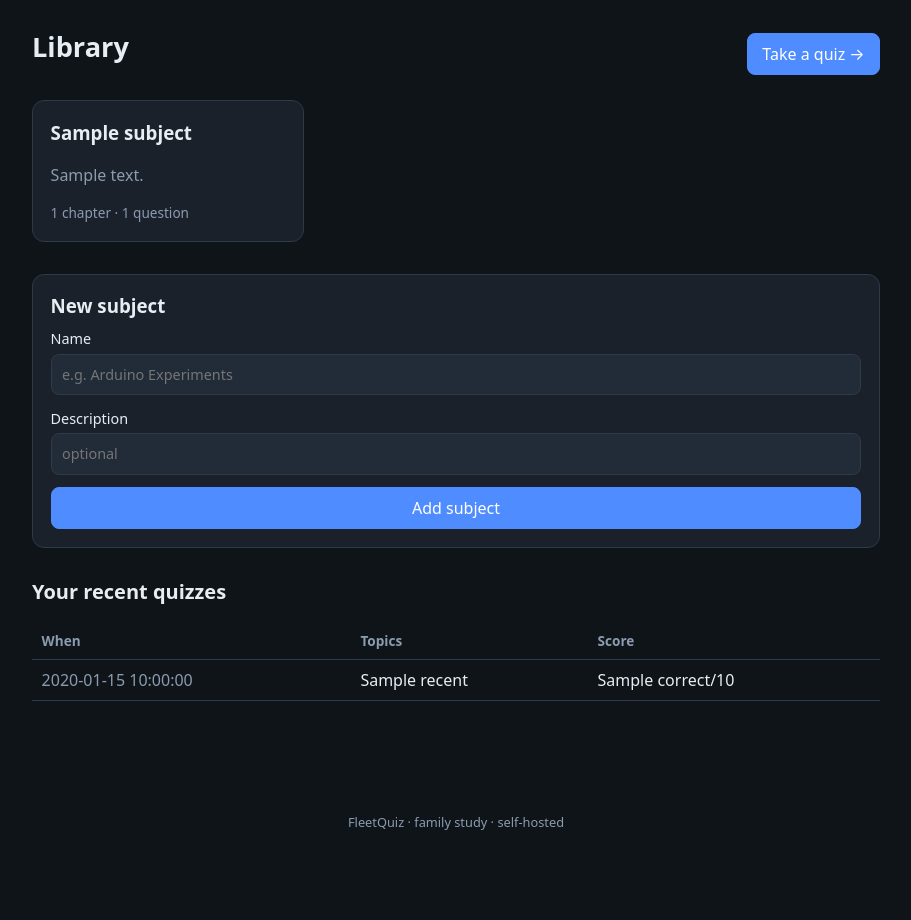
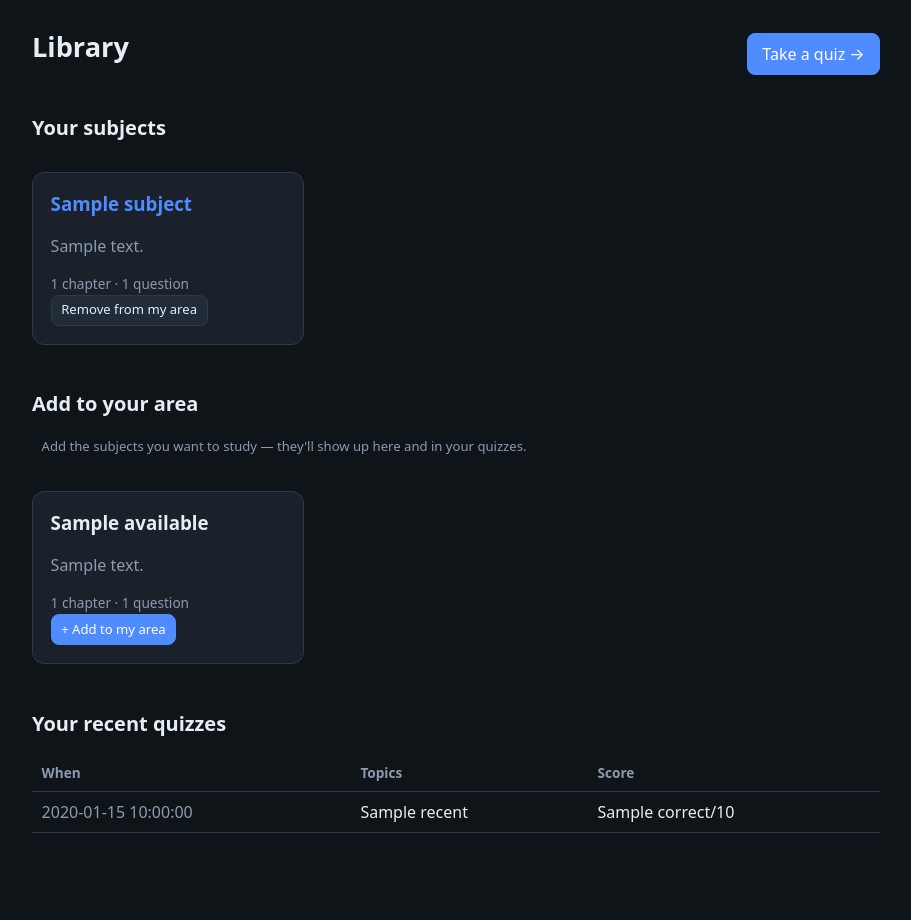
Before and after one commit to bravosierra99/llm_quiz_server, a FastAPI app: template app/templates/index.html in a window 1280 px wide. Shown: the part 53-973 px from the top of the page, without its empty margins (184-1095 px from the left). Before the commit the page ends 883 px from the top, so only its background shows below. Run offline with FastAPI, Linux system fonts and the light colour scheme; the template is opened without the code that fills it: most values are stand-ins (such as "Sample title", 1, 10 or a date in 2020); parts of the project's set-up code (start-up, migrations or seed data) failed here and were passed over; some libraries are stand-ins or nearby versions.

Commit message:
Per-user subject libraries, per-subject select-all, X/N mastered badge
- user_subjects table: each person adds subjects to their own learning area.
  Library splits into 'Your subjects' + 'Add to your area'; quiz setup shows only
  enrolled subjects; creating a subject auto-enrolls the admin. Enroll/unenroll
  routes. Pure UI scoping for the family LAN app, not a security boundary.
- Quiz setup groups chapters under each subject with a per-subject 'Select all'
  (scoped via data-subject), replacing the single global toggle.
- chapter_progress now reports one signal — '<mastered>/<total> mastered' — using
  the existing SM-2 mastery bar (reps>=2 AND interval>=21d). Dropped the 'to
  review'/'learned' wording and the due-based condition from the per-question
  count (a mastered-but-now-due question still counts as mastered).

Verified via TestClient (production-pinned deps): auto-enroll, enrolled/available
split, enroll/unenroll, quiz-setup filtering + per-subject select-all scoping,
mastery label format, non-admin cannot create subjects.

Co-Authored-By: Claude Opus 4.8 <noreply@anthropic.com>

```diff
--- a/app/db.py
+++ b/app/db.py
@@ -35,6 +35,17 @@ CREATE TABLE IF NOT EXISTS chapters (
     name       TEXT NOT NULL,
     position   INTEGER NOT NULL DEFAULT 0,
     created_at TEXT NOT NULL DEFAULT (datetime('now'))
+);
+
+-- Which subjects a user has added to their personal learning area. The library
+-- and quiz setup show only a user's enrolled subjects; everyone curates their
+-- own list (e.g. Arduino for one person, WSET for another). Pure UI scoping for
+-- this family LAN app — not a security boundary.
+CREATE TABLE IF NOT EXISTS user_subjects (
+    user_id    INTEGER NOT NULL REFERENCES users(id) ON DELETE CASCADE,
+    subject_id INTEGER NOT NULL REFERENCES subjects(id) ON DELETE CASCADE,
+    created_at TEXT NOT NULL DEFAULT (datetime('now')),
+    PRIMARY KEY (user_id, subject_id)
 );
 
 -- Reference material a question can be traced back to: a pasted passage, an
@@ -159,6 +170,7 @@ CREATE TABLE IF NOT EXISTS proposals (
 );
 
 CREATE INDEX IF NOT EXISTS idx_chapters_subject ON chapters(subject_id);
+CREATE INDEX IF NOT EXISTS idx_user_subjects_user ON user_subjects(user_id);
 CREATE INDEX IF NOT EXISTS idx_flags_question ON question_flags(question_id);
 CREATE INDEX IF NOT EXISTS idx_jobs_status ON jobs(status);
 CREATE INDEX IF NOT EXISTS idx_proposals_status ON proposals(status);
--- a/app/main.py
+++ b/app/main.py
@@ -105,29 +105,62 @@ def index(request: Request):
     user, redirect = require_user(request)
     if redirect:
         return redirect
-    with get_conn() as conn:
-        subjects = [dict(r) for r in conn.execute("""
-            SELECT s.*,
+    counts = """SELECT s.*,
                    (SELECT COUNT(*) FROM chapters c WHERE c.subject_id = s.id) AS chapter_count,
                    (SELECT COUNT(*) FROM questions q JOIN chapters c ON q.chapter_id = c.id
                       WHERE c.subject_id = s.id) AS question_count
-            FROM subjects s ORDER BY s.name
-        """)]
+            FROM subjects s"""
+    with get_conn() as conn:
+        # A user's library is the subjects they've added to their area; the rest
+        # are offered under "add to your area".
+        enrolled = [dict(r) for r in conn.execute(
+            counts + " JOIN user_subjects us ON us.subject_id = s.id AND us.user_id = ?"
+            " ORDER BY s.name", (user["id"],))]
+        available = [dict(r) for r in conn.execute(
+            counts + " WHERE s.id NOT IN (SELECT subject_id FROM user_subjects WHERE user_id = ?)"
+            " ORDER BY s.name", (user["id"],))]
         recent = [dict(r) for r in conn.execute("""
             SELECT * FROM quiz_sessions WHERE user_id = ? AND finished_at IS NOT NULL
             ORDER BY finished_at DESC LIMIT 8
         """, (user["id"],))]
-    return render(request, "index.html", subjects=subjects, recent=recent)
+    return render(request, "index.html", subjects=enrolled, available=available, recent=recent)
 
 
 @app.post("/subjects")
 def create_subject(request: Request, name: str = Form(...), description: str = Form("")):
-    _, redirect = require_admin(request)
+    user, redirect = require_admin(request)
     if redirect:
         return redirect
     with get_conn() as conn:
-        conn.execute("INSERT INTO subjects (name, description) VALUES (?, ?)",
-                     (name.strip(), description.strip()))
+        cur = conn.execute("INSERT INTO subjects (name, description) VALUES (?, ?)",
+                           (name.strip(), description.strip()))
+        # The creator gets it in their own area straight away.
+        conn.execute("INSERT OR IGNORE INTO user_subjects (user_id, subject_id) VALUES (?, ?)",
+                     (user["id"], cur.lastrowid))
+    return RedirectResponse("/", status_code=303)
+
+
+@app.post("/subjects/{subject_id}/enroll")
+def enroll_subject(request: Request, subject_id: int):
+    """Add a subject to the current user's learning area."""
+    user, redirect = require_user(request)
+    if redirect:
+        return redirect
+    with get_conn() as conn:
+        conn.execute("INSERT OR IGNORE INTO user_subjects (user_id, subject_id) VALUES (?, ?)",
+                     (user["id"], subject_id))
+    return RedirectResponse("/", status_code=303)
+
+
+@app.post("/subjects/{subject_id}/unenroll")
+def unenroll_subject(request: Request, subject_id: int):
+    """Remove a subject from the current user's learning area (content untouched)."""
+    user, redirect = require_user(request)
+    if redirect:
+        return redirect
+    with get_conn() as conn:
+        conn.execute("DELETE FROM user_subjects WHERE user_id = ? AND subject_id = ?",
+                     (user["id"], subject_id))
     return RedirectResponse("/", status_code=303)
 
 
@@ -451,17 +484,24 @@ def quiz_setup(request: Request):
     if redirect:
         return redirect
     with get_conn() as conn:
-        subjects = [dict(r) for r in conn.execute("SELECT * FROM subjects ORDER BY name")]
-        chapters = [dict(r) for r in conn.execute("""
-            SELECT c.*, s.name AS subject_name,
-                   (SELECT COUNT(*) FROM questions q WHERE q.chapter_id = c.id) AS question_count
-            FROM chapters c JOIN subjects s ON c.subject_id = s.id
-            ORDER BY s.name, c.position, c.id
-        """)]
-        for c in chapters:
-            # Surface the mastery recommendation right where chapters are picked.
-            c["progress"] = scheduler.chapter_progress(conn, user["id"], c["id"])
-    return render(request, "quiz_setup.html", subjects=subjects, chapters=chapters)
+        # Only the user's enrolled subjects are quizzable; chapters are grouped
+        # under each so the page can offer a per-subject "select all".
+        subject_rows = conn.execute("""
+            SELECT s.id, s.name FROM subjects s
+            JOIN user_subjects us ON us.subject_id = s.id AND us.user_id = ?
+            ORDER BY s.name
+        """, (user["id"],)).fetchall()
+        groups = []
+        for s in subject_rows:
+            chapters = [dict(r) for r in conn.execute("""
+                SELECT c.*, (SELECT COUNT(*) FROM questions q WHERE q.chapter_id = c.id) AS question_count
+                FROM chapters c WHERE c.subject_id = ? ORDER BY c.position, c.id
+            """, (s["id"],))]
+            for c in chapters:
+                # Surface the mastery count right where chapters are picked.
+                c["progress"] = scheduler.chapter_progress(conn, user["id"], c["id"])
+            groups.append({"id": s["id"], "name": s["name"], "chapters": chapters})
+    return render(request, "quiz_setup.html", subjects=groups)
 
 
 @app.post("/quiz/start")
--- a/app/scheduler.py
+++ b/app/scheduler.py
@@ -155,10 +155,15 @@ def select_question_ids(conn, user_id, chapter_ids, limit, order="adaptive", exc
 def chapter_progress(conn, user_id, chapter_id):
     """Per-user progress for one chapter, for the mastery badge.
 
-    Returns a dict with counts and a status one of:
-      empty | new | review | learning | mastered."""
+    A single, consistent signal: how many of the chapter's questions this user has
+    *mastered* — i.e. cleared the SM-2 bar (survived LEARNED_REPS recalls AND
+    reached the MASTERED_INTERVAL_DAYS interval). A mastered question that has
+    since come due still counts; "mastered" is about having learned it, not about
+    whether it's due right now. Label is always "<mastered>/<total> mastered".
+
+    Returns a dict with counts and a status one of: empty | partial | mastered."""
     rows = conn.execute(
-        """SELECT r.reps AS reps, r.interval_days AS interval_days, r.due_at AS due_at
+        """SELECT r.reps AS reps, r.interval_days AS interval_days
            FROM questions q
            LEFT JOIN review_state r ON r.question_id = q.id AND r.user_id = ?
            WHERE q.chapter_id = ?""",
@@ -166,27 +171,16 @@ def chapter_progress(conn, user_id, chapter_id):
     ).fetchall()
     total = len(rows)
     if total == 0:
-        return {"total": 0, "seen": 0, "learned": 0, "due": 0,
-                "status": "empty", "label": ""}
+        return {"total": 0, "seen": 0, "mastered": 0, "status": "empty", "label": ""}
 
-    now = _fmt(_now())
-    seen = learned = due = 0
+    seen = mastered = 0
     for r in rows:
         if r["reps"] is None:
             continue  # never attempted by this user
         seen += 1
-        if r["due_at"] and r["due_at"] <= now:
-            due += 1
         if r["reps"] >= LEARNED_REPS and (r["interval_days"] or 0) >= MASTERED_INTERVAL_DAYS:
-            learned += 1
+            mastered += 1
 
-    if learned == total and due == 0:
-        status, label = "mastered", "Mastered ✓"
-    elif due > 0:
-        status, label = "review", f"{due} to review"
-    elif seen == 0:
-        status, label = "new", "Not started"
-    else:
-        status, label = "learning", f"{learned}/{total} learned"
-    return {"total": total, "seen": seen, "learned": learned, "due": due,
-            "status": status, "label": label}
+    status = "mastered" if mastered == total else "partial"
+    return {"total": total, "seen": seen, "mastered": mastered,
+            "status": status, "label": f"{mastered}/{total} mastered"}
--- a/app/static/style.css
+++ b/app/static/style.css
@@ -81,6 +81,8 @@ form { margin: 0; }
   border-radius: 999px; font-size: .75rem; font-weight: 600;
 }
 .mastery-mastered { background: rgba(46,160,67,.18); color: var(--good); border: 1px solid var(--good); }
+.mastery-partial  { background: var(--panel-2); color: var(--muted); border: 1px solid var(--border); }
+/* legacy status values, retained so older rendered pages still style correctly */
 .mastery-review   { background: rgba(229,83,75,.15); color: #f0a868; border: 1px solid var(--danger); }
 .mastery-learning { background: var(--panel-2); color: var(--muted); border: 1px solid var(--border); }
 .mastery-new      { background: var(--panel-2); color: var(--muted); border: 1px solid var(--border); }
@@ -131,6 +133,10 @@ table.data th { color: var(--muted); font-weight: 600; font-size: .85rem; }
 .choice-option input { width: auto; margin: 0; }
 
 .subject-head { margin: 1rem 0 .3rem; color: var(--muted); font-size: 1rem; }
+.subject-head-row { display: flex; align-items: baseline; justify-content: space-between;
+  gap: 1rem; margin: 1rem 0 .3rem; border-bottom: 1px solid var(--border); }
+.subject-head-row .subject-head { margin: 0; }
+.subject-head-row .select-all { font-size: .85rem; color: var(--muted); }
 .chapter-pick { display: flex; align-items: center; gap: .5rem; padding: .3rem 0; }
 .chapter-pick.disabled { opacity: .45; }
 .check, .radio { display: inline-flex; align-items: center; gap: .5rem; }
--- a/app/templates/index.html
+++ b/app/templates/index.html
@@ -5,21 +5,46 @@
   <a href="/quiz" class="btn primary">Take a quiz →</a>
 </div>
 
+<h2>Your subjects</h2>
 {% if subjects %}
 <div class="cards">
   {% for s in subjects %}
-  <a class="card link-card" href="/subjects/{{ s.id }}">
+  <div class="card">
+    <h3><a href="/subjects/{{ s.id }}">{{ s.name }}</a></h3>
+    {% if s.description %}<p class="muted">{{ s.description }}</p>{% endif %}
+    <p class="meta">{{ s.chapter_count }} chapter{{ '' if s.chapter_count == 1 else 's' }}
+       · {{ s.question_count }} question{{ '' if s.question_count == 1 else 's' }}</p>
+    <form method="post" action="/subjects/{{ s.id }}/unenroll">
+      <button type="submit" class="btn small">Remove from my area</button>
+    </form>
+  </div>
+  {% endfor %}
+</div>
+{% else %}
+<p class="muted">You haven't added any subjects yet.
+  {% if available %}Pick one from <strong>Add to your area</strong> below to start studying.
+  {% else %}Ask an admin to create a subject first.{% endif %}</p>
+{% endif %}
+
+{% if available %}
+<h2>Add to your area</h2>
+<p class="muted small">Add the subjects you want to study — they'll show up here and in your quizzes.</p>
+<div class="cards">
+  {% for s in available %}
+  <div class="card">
     <h3>{{ s.name }}</h3>
     {% if s.description %}<p class="muted">{{ s.description }}</p>{% endif %}
     <p class="meta">{{ s.chapter_count }} chapter{{ '' if s.chapter_count == 1 else 's' }}
        · {{ s.question_count }} question{{ '' if s.question_count == 1 else 's' }}</p>
-  </a>
+    <form method="post" action="/subjects/{{ s.id }}/enroll">
+      <button type="submit" class="btn primary small">+ Add to my area</button>
+    </form>
+  </div>
   {% endfor %}
 </div>
-{% else %}
-<p class="muted">No subjects yet. Create one below to get started.</p>
 {% endif %}
 
+{% if user and user.is_admin %}
 <div class="card">
   <h3>New subject</h3>
   <form method="post" action="/subjects" class="stack">
@@ -28,6 +53,7 @@
     <button type="submit" class="primary">Add subject</button>
   </form>
 </div>
+{% endif %}
 
 {% if recent %}
 <h2>Your recent quizzes</h2>
```
Also changed, not shown: app/templates/quiz_setup.html (+22 -17 lines).
